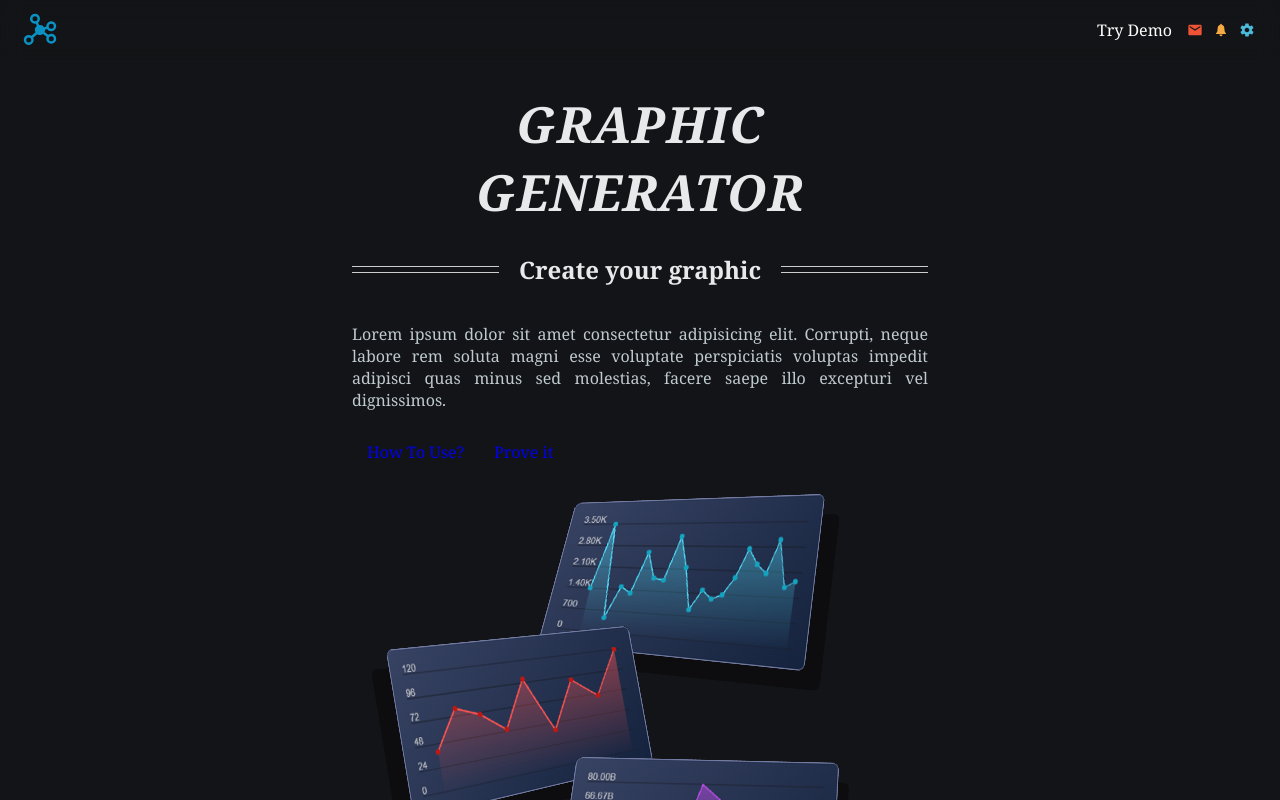
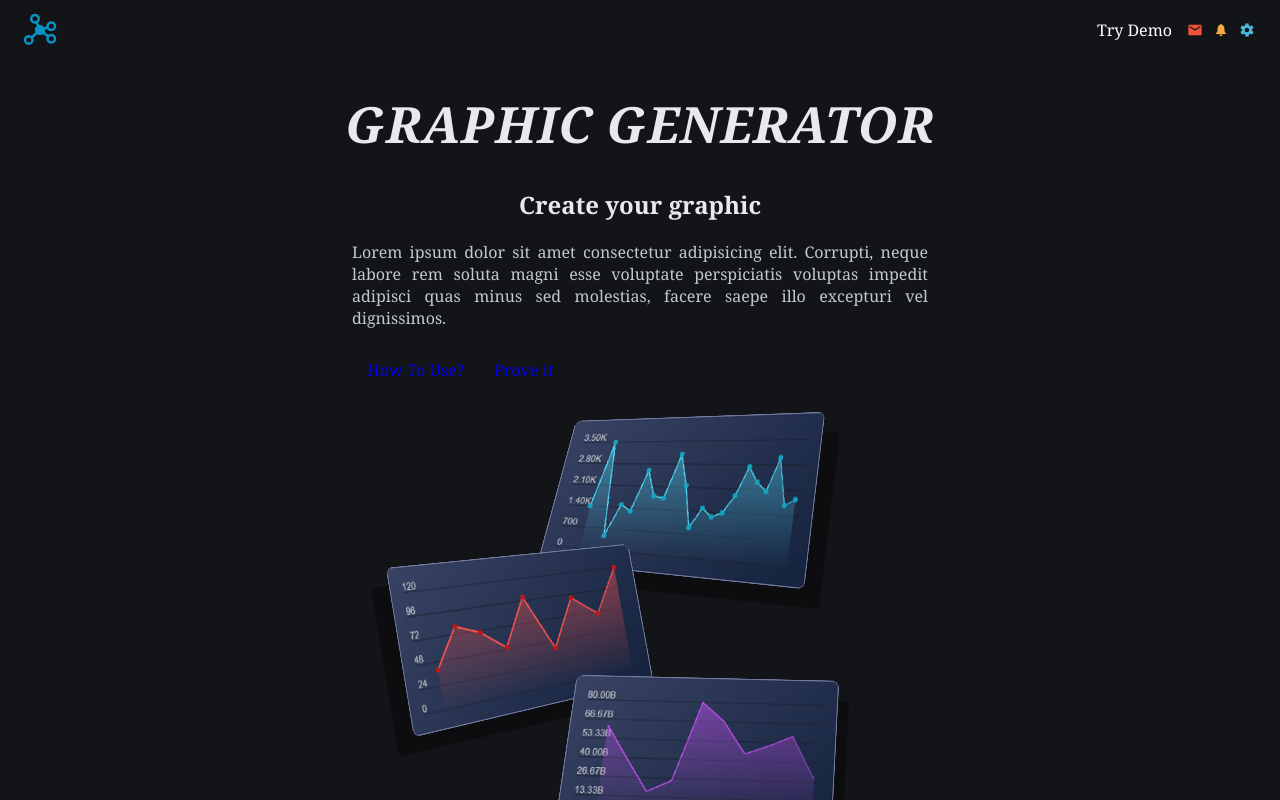
Before and after one commit to JuanmiBassa/graphGenerator, a React (Vite) app: page / in a window 1280 px wide. Shown: the top 800 px of the page. Built offline with nearby package versions, Linux system fonts and the light colour scheme.

Commit message:
textIndex

```diff
--- a/src/App.jsx
+++ b/src/App.jsx
@@ -15,9 +15,9 @@ function App() {
   return (
     <>
       <section id='app-section1'>
-        <div className='container'>
-          <h1>GRAPHIC GENERATOR</h1>
-          <h2>Create your graphic</h2>
+        <h1>GRAPHIC GENERATOR</h1>
+        <h2>Create your graphic</h2>
+        <div className='container' id='section1-container'>
           <p className='text-section1'>Lorem ipsum dolor sit amet consectetur adipisicing elit. Corrupti, neque labore rem soluta magni esse voluptate perspiciatis voluptas impedit adipisci quas minus sed molestias, facere saepe illo excepturi vel dignissimos.</p>
           <div className='buttons-section1'>
             <a href="#app-section3">How To Use?</a>
--- a/src/styles/app.css
+++ b/src/styles/app.css
@@ -1,8 +1,9 @@
 #app-section1 {
     width: 100%;
     display: flex;
-    justify-content: space-evenly;
+    justify-content: center;
     align-items: center;
+    flex-direction: column;
 }
 
 #app-section1>div {
@@ -15,7 +16,7 @@
     margin: 20px 0px;
 }
 
-.container {
+#section1-container {
     margin-bottom: 50px;
 }
 
```
